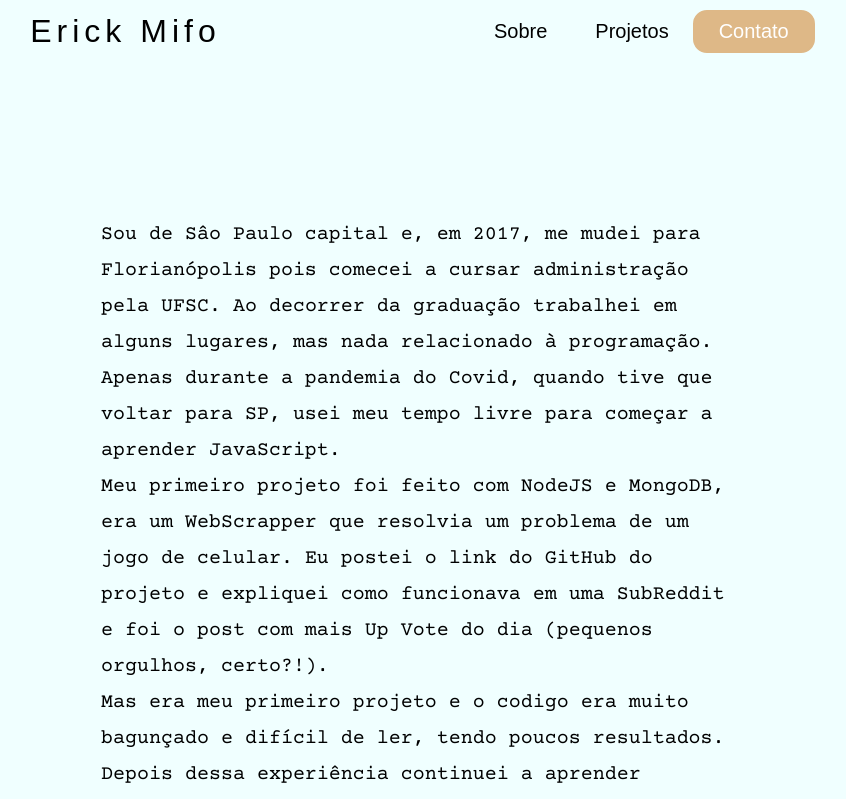
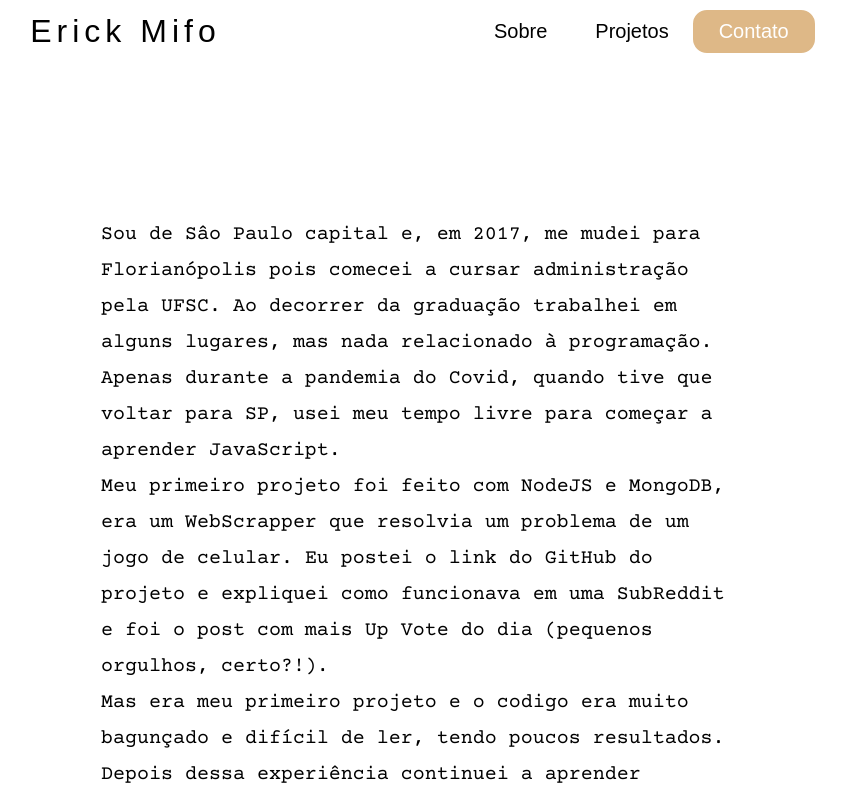
Before and after one commit to ErickMifo/Portfolio, a React (Create React App) app: page /sobre in a window 1280 px wide. Shown: the top 799 px of the page, without its empty margins (219-1065 px from the left). Built offline with nearby package versions, Linux system fonts and the light colour scheme.

Commit message:
UPDATE: background

```diff
--- a/src/App.css
+++ b/src/App.css
@@ -12,7 +12,7 @@
 }
 
 body {
-  background-color: #f0ffff;
+  background-color: #ffff;
 }
 
 a {
--- a/src/components/navbar/styles.css
+++ b/src/components/navbar/styles.css
@@ -79,7 +79,7 @@ button:focus {
     right: 0px;
     height: 92vh;
     top: 12vh;
-    background-color: #f0ffff;
+    background-color: #ffff;
     display: flex;
     flex-direction: column;
     align-items: center;
@@ -103,7 +103,7 @@ button:focus {
   right: 0px;
   height: 100%;
   top: 12vh;
-  background-color: #f0ffff;
+  background-color: #ffff;
   display: flex;
   flex-direction: column;
   align-items: center;
```
